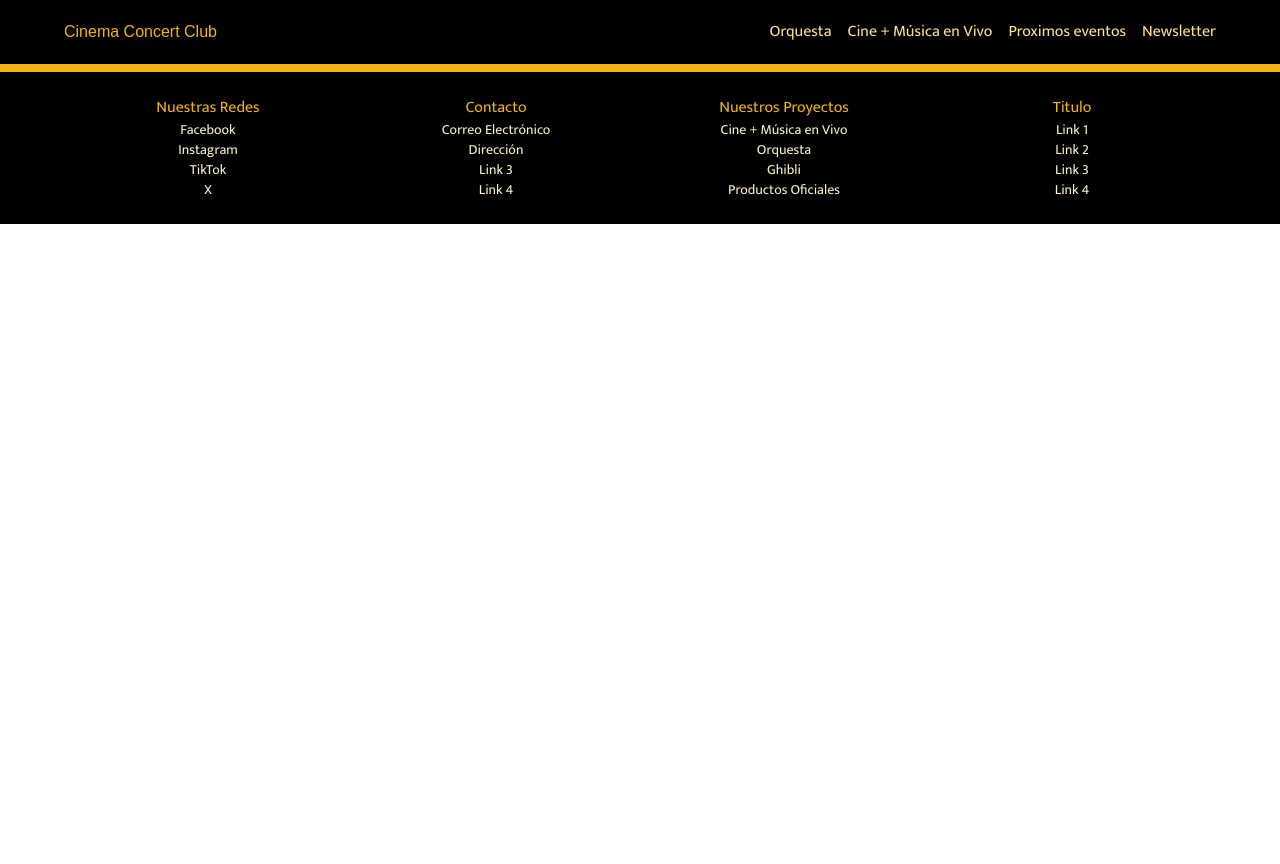
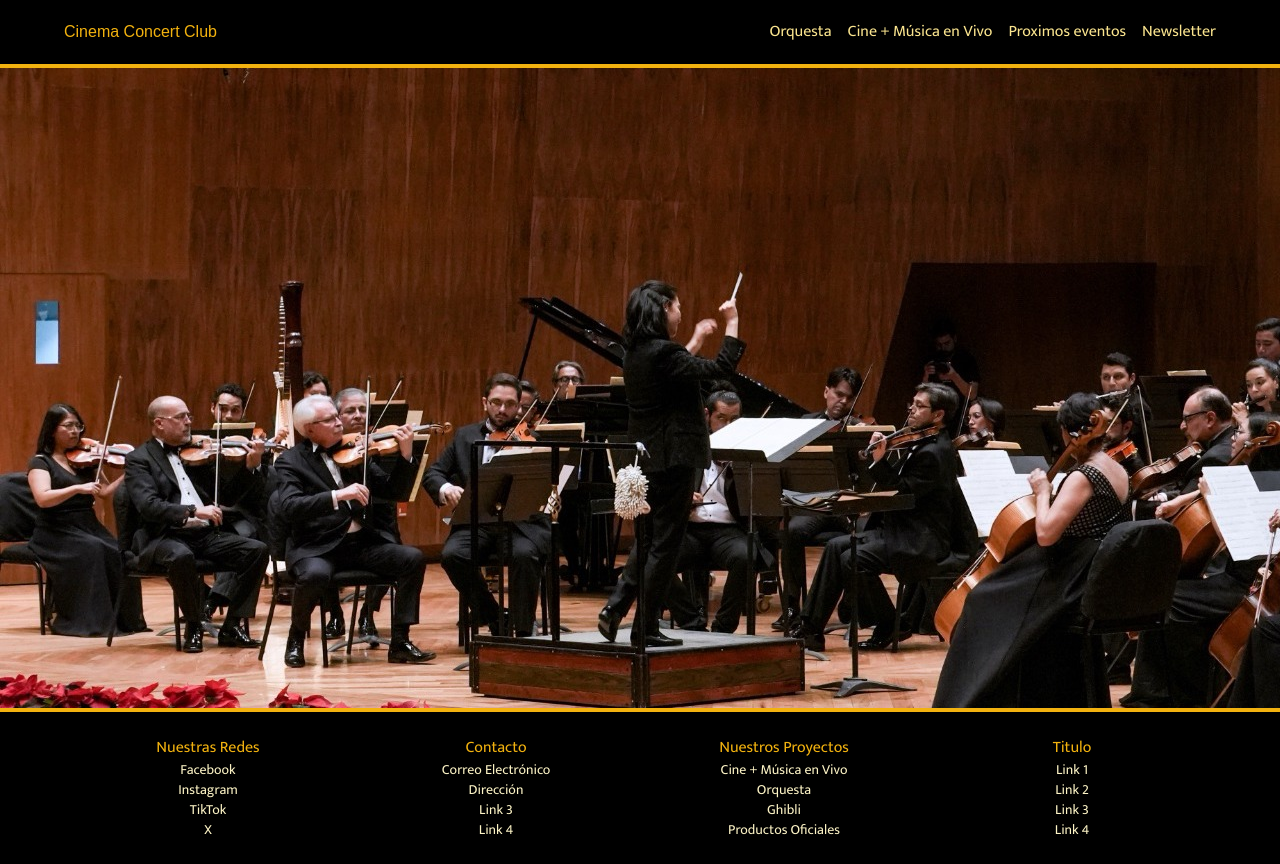
Before and after one commit to CastilloDelgado/cinema, a Vue app: page / in a window 1280 px wide. Before the commit the page ends 800 px from the top, so only its background shows below. Built offline with nearby package versions, Linux system fonts and the light colour scheme; a web font is replaced by a local one.

Commit message:
Adding vue router

```diff
--- a/package.json
+++ b/package.json
@@ -9,7 +9,8 @@
     "preview": "vite preview"
   },
   "dependencies": {
-    "vue": "^3.4.19"
+    "vue": "^3.4.19",
+    "vue-router": "^4.3.0"
   },
   "devDependencies": {
     "@vitejs/plugin-vue": "^5.0.4",
--- a/src/App.vue
+++ b/src/App.vue
@@ -3,5 +3,5 @@ import Layout from './components/Layout.vue';
 </script>
 
 <template>
-  <Layout></Layout>
+  <router-view></router-view>
 </template>
--- a/src/components/Layout.vue
+++ b/src/components/Layout.vue
@@ -5,6 +5,8 @@ import Footer from './Footer.vue'
 
 <template>
     <Navbar />
-    <slot />
+    <div class="min-h-[80vh] ">
+        <slot />
+    </div>
     <Footer />
 </template>
--- a/src/components/Navbar.vue
+++ b/src/components/Navbar.vue
@@ -2,7 +2,6 @@
     <div class="w-full bg-black sticky top-0 border-b-4 border-main-400">
         <div class=" max-w-6xl mx-auto h-16 grid grid-cols-2 place-content-around">
             <p class="font-main text-main-400 cursor-pointer">Cinema Concert Club</p>
-
             <div class="flex text-white justify-end gap-4">
                 <p class="text-main-200 hover:text-main-300 hover:underline cursor-pointer">Orquesta</p>
                 <p class="text-main-200 hover:text-main-300 hover:underline cursor-pointer">Cine + Música en Vivo</p>
--- /dev/null
+++ b/src/components/NextEvents.vue
@@ -0,0 +1,7 @@
+<template>
+    <div class="">
+        <div class="max-w-6xl">
+
+        </div>
+    </div>
+</template>
--- /dev/null
+++ b/src/components/Welcome.vue
@@ -0,0 +1,11 @@
+<template>
+    <div class="background-image h-[80vh]">
+
+    </div>
+</template>
+
+<style scoped>
+.background-image {
+    background-image: url('../assets/images/main.jpeg');
+}
+</style>
--- a/src/main.js
+++ b/src/main.js
@@ -1,5 +1,8 @@
 import { createApp } from 'vue'
 import './style.css'
 import App from './App.vue'
+import router from './router'
 
-createApp(App).mount('#app')
+const app = createApp(App)
+app.use(router)
+app.mount('#app')
--- /dev/null
+++ b/src/router/index.js
@@ -0,0 +1,15 @@
+import { createRouter, createWebHistory } from "vue-router";
+import HomeView from "../views/HomeView.vue";
+
+const router = createRouter({
+    history: createWebHistory(),
+    routes: [
+        {
+            path: '/',
+            name: 'Inicio',
+            component: HomeView
+        }
+    ]
+})
+
+export default router
--- /dev/null
+++ b/src/views/HomeView.vue
@@ -0,0 +1,10 @@
+<script setup>
+import Layout from '../components/Layout.vue';
+import Welcome from '../components/Welcome.vue';
+</script>
+
+<template>
+    <Layout>
+        <Welcome />
+    </Layout>
+</template>
```
Also changed, not shown: src/assets/images/main.jpeg (added), 1 other file (tests, documents, lock files or other folders).
